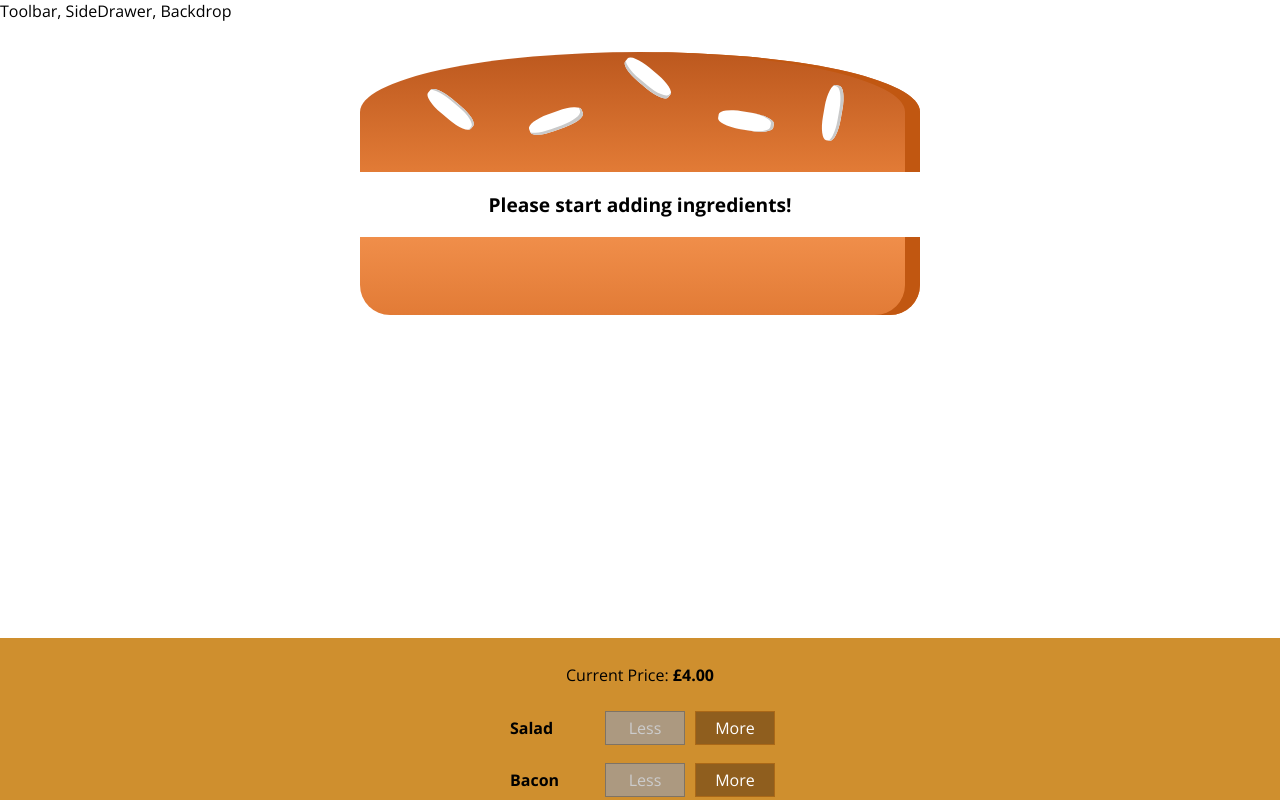
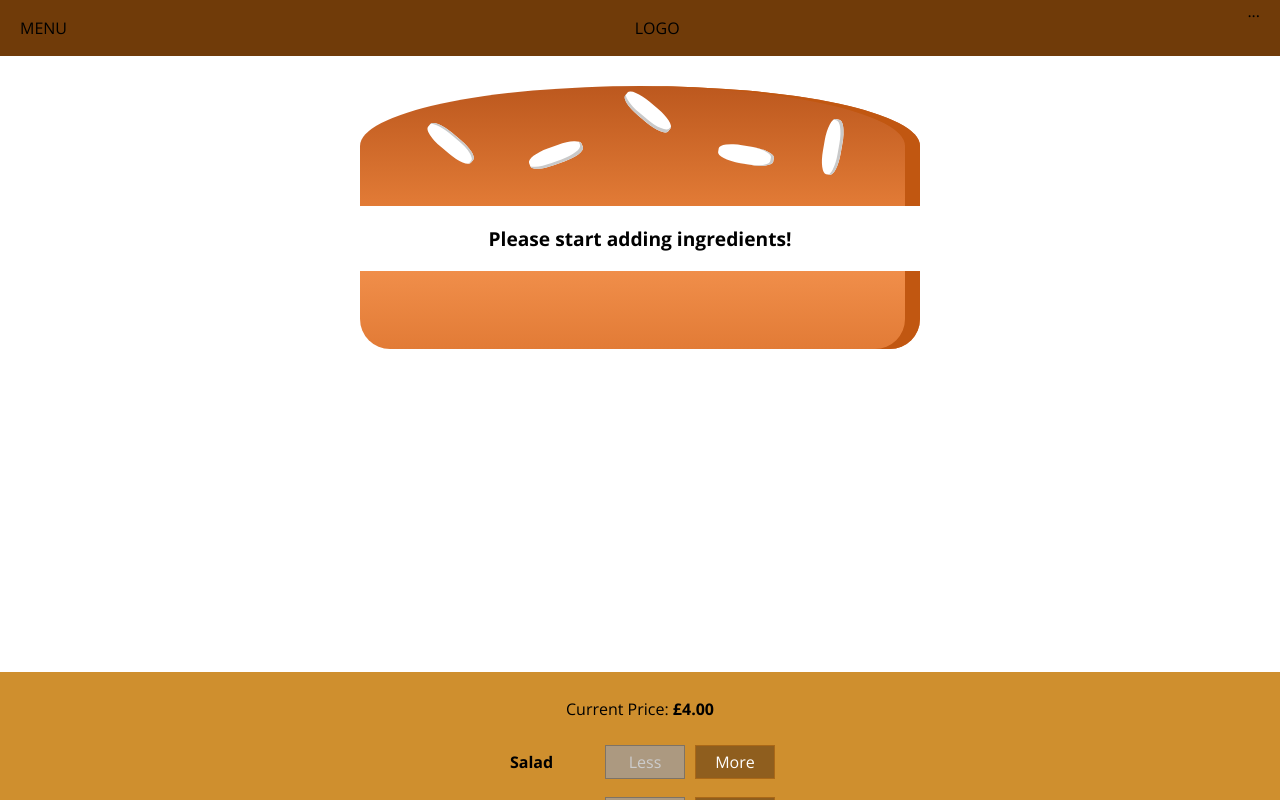
Before and after one commit to charlescampbell/burger-builder, a React (Create React App) app: page / in a window 1280 px wide. Shown: the top 800 px of the page. Built offline with nearby package versions, Linux system fonts and the light colour scheme.

Commit message:
Completed lecture 171

```diff
--- a/src/components/Burger/OrderSummary/OrderSummary.js
+++ b/src/components/Burger/OrderSummary/OrderSummary.js
@@ -20,6 +20,7 @@
       <ul>
         { ingredientSummary }
       </ul>
+      <p><strong>Total Price: £{ props.price.toFixed(2) }</strong></p>
       <p>Continue to checkout?</p>
       <Button btnType = 'Danger' clicked = { props.purchaseCancelled }>CANCEL</Button>
       <Button btnType = 'Success' clicked = { props.purchaseContinued }>CONTINUE</Button>
--- a/src/components/Layout/Layout.js
+++ b/src/components/Layout/Layout.js
@@ -2,11 +2,11 @@
 
 import Aux from '../../hoc/Aux'
 import classes from './Layout.module.css'
+import Toolbar from '../Navigation/Toolbar/Toolbar'
 
 const layout = ( props ) => (
   <Aux>
-
-    <div>Toolbar, SideDrawer, Backdrop</div>
+    <Toolbar />
     <main className = { classes.Content }>
       { props.children }
     </main>
--- a/src/components/Layout/Layout.module.css
+++ b/src/components/Layout/Layout.module.css
@@ -1,3 +1,3 @@
 .Content {
-  margin-top: 16px;
+  margin-top: 72px;
 }
--- /dev/null
+++ b/src/components/Navigation/Toolbar/Toolbar.js
@@ -0,0 +1,15 @@
+import React from 'react';
+
+import classes from './Toolbar.module.css'
+
+const toolbar = ( props ) => (
+  <header className = { classes.Toolbar }>
+    <div>MENU</div>
+    <div>LOGO</div>
+    <nav>
+      ...
+    </nav>
+  </header>
+);
+
+export default toolbar
--- /dev/null
+++ b/src/components/Navigation/Toolbar/Toolbar.module.css
@@ -0,0 +1,18 @@
+.Toolbar {
+  height: 56px;
+  width: 100%;
+  position: fixed;
+  top: 0;
+  left: 0;
+  background-color: #703B09;
+  display: flex;
+  justify-content: space-between;
+  align-items: center;
+  padding: 0 20px;
+  box-sizing: border-box;
+  z-index: 90;
+}
+
+.Toolbar nav {
+  height: 100%;
+}
--- a/src/components/containers/BurgerBuilder/BurgerBuilder.js
+++ b/src/components/containers/BurgerBuilder/BurgerBuilder.js
@@ -96,6 +96,7 @@
             ingredients = { this.state.ingredients }
             purchaseCancelled = { this.purchaseCancelHandler }
             purchaseContinued = { this.purchaseContinueHandler }
+            price = { this.state.totalPrice }
             />
         </Modal>
         <Burger ingredients = { this.state.ingredients } />
```
